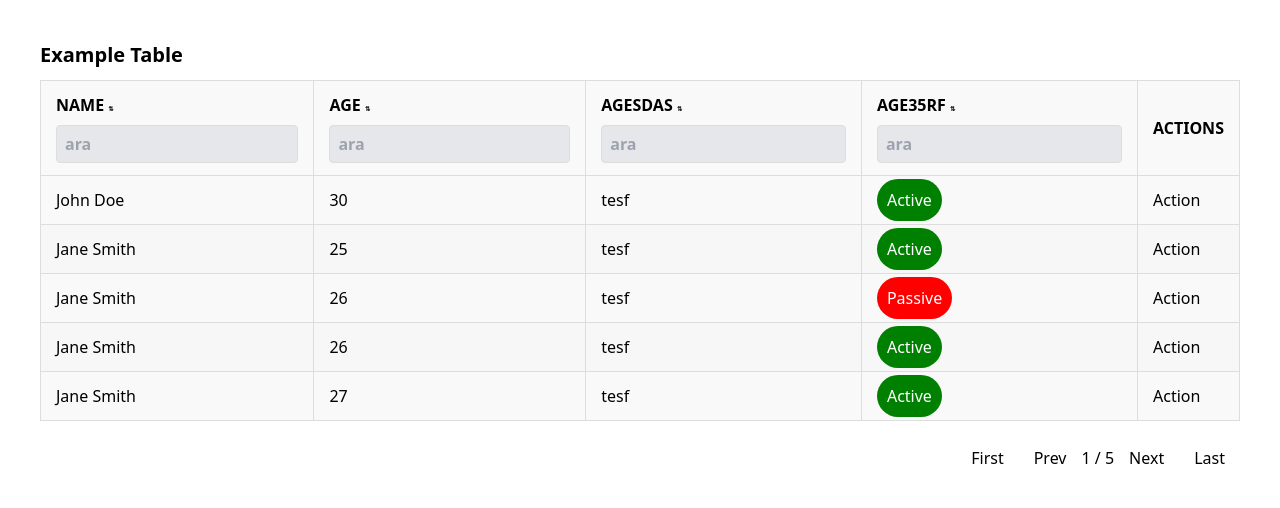
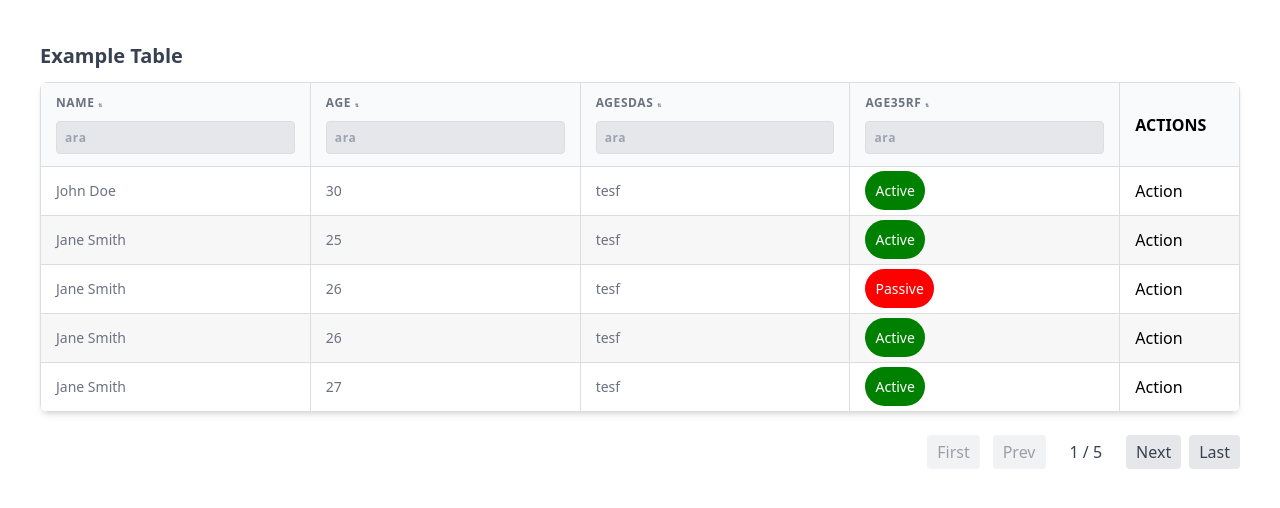
Before and after one commit to muratkiziloz/mk-vue-table, a Nuxt app: page / in a window 1280 px wide. Shown: the top 508 px of the page. Built offline with nearby package versions, Linux system fonts and the light colour scheme.

Commit message:
add style

```diff
--- a/components/MyTable.vue
+++ b/components/MyTable.vue
@@ -1,10 +1,11 @@
 <template>
   <div :class="defaultCss ? 'table-card pb-20 pt-10 pl-10 pr-10' : ''">
-    <div v-if="tableTitle" :class="defaultCss ? 'table-title' : ''">{{tableTitle}}</div>
-    <table :class="defaultCss ? 'table-auto' : ''">
-      <thead :class="headerClass" :style="headerStyle">
+    <div v-if="tableTitle" :class="defaultCss ? 'table-title text-2xl font-bold mb-6 text-gray-700' : ''">{{tableTitle}}</div>
+    <div class="overflow-x-auto bg-white shadow-md rounded-lg">
+      <table :class="defaultCss ? 'table-auto min-w-full divide-y divide-gray-200' : ''">
+        <thead class="bg-gray-50" :class="headerClass" :style="headerStyle">
         <tr>
-        <th v-for="(header, index) in headers" :key="index">
+          <th class="px-6 py-3 text-left text-xs font-medium text-gray-500 uppercase tracking-wider" v-for="(header, index) in headers" :key="index">
             <div :class="defaultCss ? '' : 'sort-and-head-area'" @click="sortTable(header.value)">
               {{ header.text }}
               <span :class="getSortIcon(header.value)"></span>
@@ -22,9 +23,9 @@
         </tr>
         </thead>
 
-      <tbody>
-      <tr v-for="(row, rowIndex) in paginatedRows" :key="rowIndex" :style="getRowStyle(row)">
-        <td v-for="(header, colIndex) in headers" :key="colIndex">
+        <tbody class="bg-white divide-y divide-gray-200">
+        <tr class="hover:bg-gray-100 transition duration-150 ease-in-out" v-for="(row, rowIndex) in paginatedRows" :key="rowIndex" :style="getRowStyle(row)">
+          <td class="px-6 py-4 whitespace-nowrap text-sm text-gray-500" v-for="(header, colIndex) in headers" :key="colIndex">
             <slot :name="`column-${header.value}`" :row="row" :value="row[header.value]">
               {{ row[header.value] }}
             </slot>
@@ -35,6 +36,8 @@
         </tr>
         </tbody>
       </table>
+    </div>
+
     <Pagination :currentPage="currentPage" :totalPages="totalPages" :onPageChange="changePage" />
   </div>
 </template>
@@ -124,7 +127,7 @@ const sortedRows = computed(() => {
 const filteredRows = computed(() => {
   return sortedRows.value.filter(row => {
     return props.headers.every((header, index) => {
-      const searchValue = searchText.value[index].toLowerCase();
+      const searchValue = searchText.value[index].toLowerCase(); // Tolocalelowercase
       return String(row[header.value]).toLowerCase().includes(searchValue);
     });
   });
--- a/components/Pagination.vue
+++ b/components/Pagination.vue
@@ -1,11 +1,11 @@
 <!-- Pagination.vue -->
 <template>
-  <div class="pagination">
-    <button @click="gotoPage(1)" :disabled="currentPage === 1">First</button>
-    <button @click="prevPage" :disabled="currentPage === 1">Prev</button>
-    <span>{{ currentPage }} / {{ totalPages }}</span>
-    <button @click="nextPage" :disabled="currentPage === totalPages">Next</button>
-    <button @click="gotoPage(totalPages)" :disabled="currentPage === totalPages">Last</button>
+  <div class="pagination flex justify-center items-center space-x-2">
+    <button @click="gotoPage(1)" :disabled="currentPage === 1" class="px-4 py-2 bg-gray-200 text-gray-700 rounded disabled:opacity-50 disabled:cursor-not-allowed">First</button>
+    <button @click="prevPage" :disabled="currentPage === 1" class="px-4 py-2 bg-gray-200 text-gray-700 rounded disabled:opacity-50 disabled:cursor-not-allowed">Prev</button>
+    <span class="px-4 py-2 text-gray-700">{{ currentPage }} / {{ totalPages }}</span>
+    <button @click="nextPage" :disabled="currentPage === totalPages" class="px-4 py-2 bg-gray-200 text-gray-700 rounded disabled:opacity-50 disabled:cursor-not-allowed">Next</button>
+    <button @click="gotoPage(totalPages)" :disabled="currentPage === totalPages" class="px-4 py-2 bg-gray-200 text-gray-700 rounded disabled:opacity-50 disabled:cursor-not-allowed">Last</button>
   </div>
 </template>
 
--- a/package.json
+++ b/package.json
@@ -1,6 +1,6 @@
 {
   "name": "mk-vue3-table",
-  "version": "1.0.22",
+  "version": "1.0.23",
   "description": "A simple Nuxt 3 table component",
   "main": "./dist/my-awesome-table-component.umd.js",
   "module": "./dist/my-awesome-table-component.es.js",
```
Lines whose indentation alone changed are shown as unchanged.
